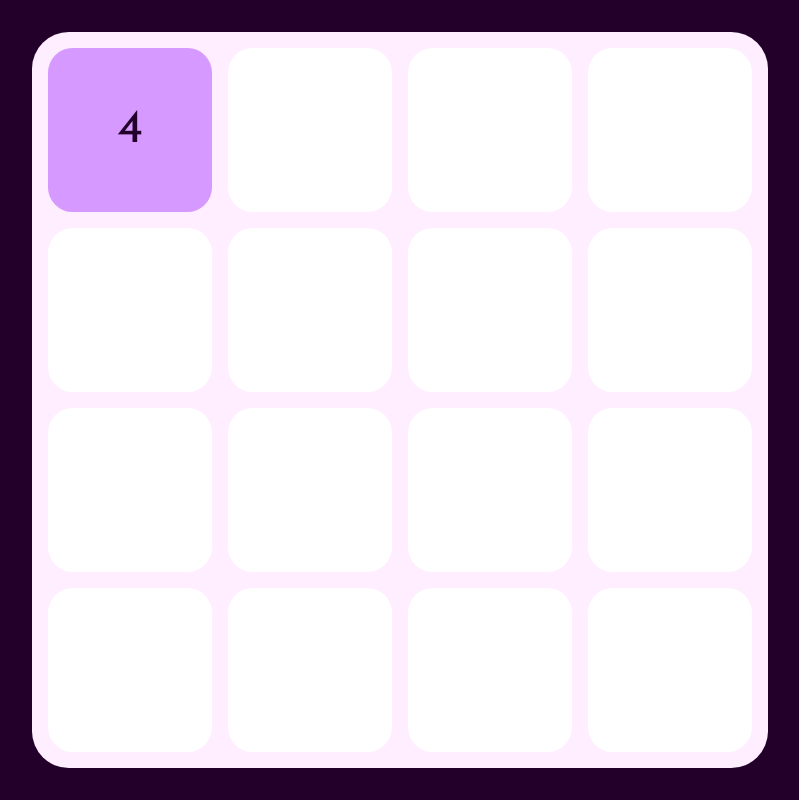
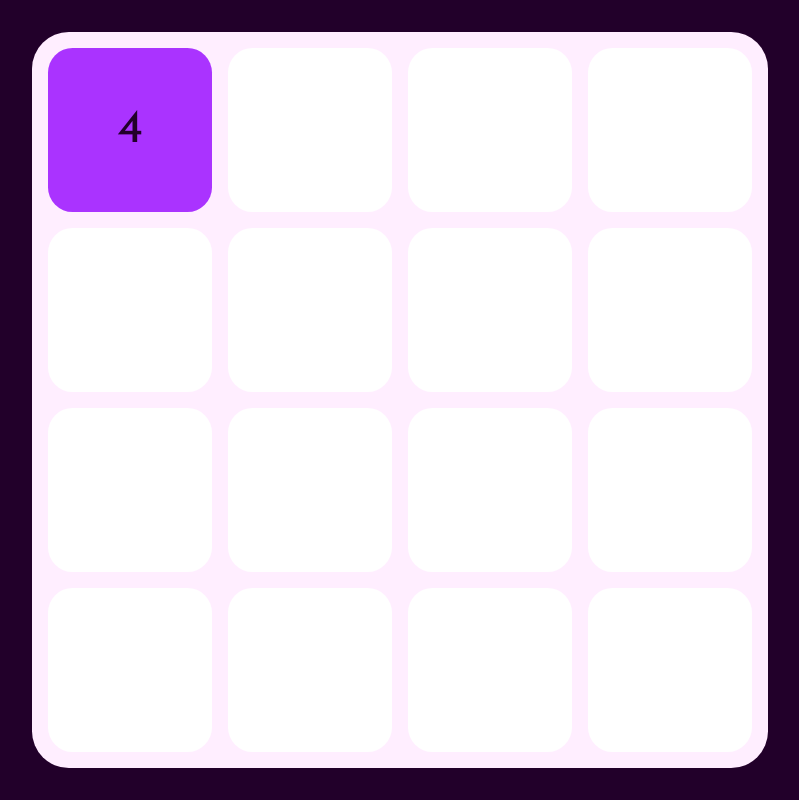
Before and after one commit to shanemcdo/2048, a plain HTML site: page index.html in a window 1280 px wide. Shown: the whole page, without its empty margins (240-1039 px from the left). Drawn offline with Linux system fonts and the light colour scheme; a web font is replaced by a local one.

Commit message:
update brightness object and styles for gameover popup

```diff
--- a/index.css
+++ b/index.css
@@ -24,10 +24,13 @@ body{
 	color: var(--fg);
 	position: absolute;
 	text-align: center;
+	padding: 1rem;
+	border-radius: 1rem;
+	font-size: 2rem;
 }
 
 #game-over-popup input {
-	font-size: 1rem;
+	font-size: 1.7rem;
 	border-radius: 1rem;
 	padding: 10px;
 	font-family: "Josefin Sans", sans-serif;
--- a/index.js
+++ b/index.js
@@ -6,14 +6,14 @@ const m = new Matrix(() => {
 
 brightness = {
 	0: 100,
-	2: 90,
-	4: 80,
-	8: 70,
-	16: 60,
-	32: 50,
-	64: 40,
-	128: 30,
-	256: 20,
+	2: 80,
+	4: 60,
+	8: 50,
+	16: 40,
+	32: 30,
+	64: 25,
+	128: 20,
+	256: 15,
 	512: 10,
 	1024: 5,
 	2048: 0,
@@ -26,11 +26,12 @@ function get_grid_el(i, j){
 function update_grid(){
 	for(let i = 0; i < MATSIZE; i++){
 		for(let j = 0; j < MATSIZE; j++){
-			let el = get_grid_el(i, j);
-			let val = m.values[i][j]
+			const el = get_grid_el(i, j);
+			const val = m.values[i][j]
+			const brightness_val = brightness[val] ?? 0;
 			el.innerHTML = val === 0 ? '' : val.toString();
-			el.style.background = `hsl(275, 100%, ${brightness[val]}%)`
-			if(brightness[val] <= 40)
+			el.style.background = `hsl(275, 100%, ${brightness_val}%)`
+			if(brightness_val <= 40)
 				el.style.color = 'white';
 			else
 				el.style.color = '';
```
